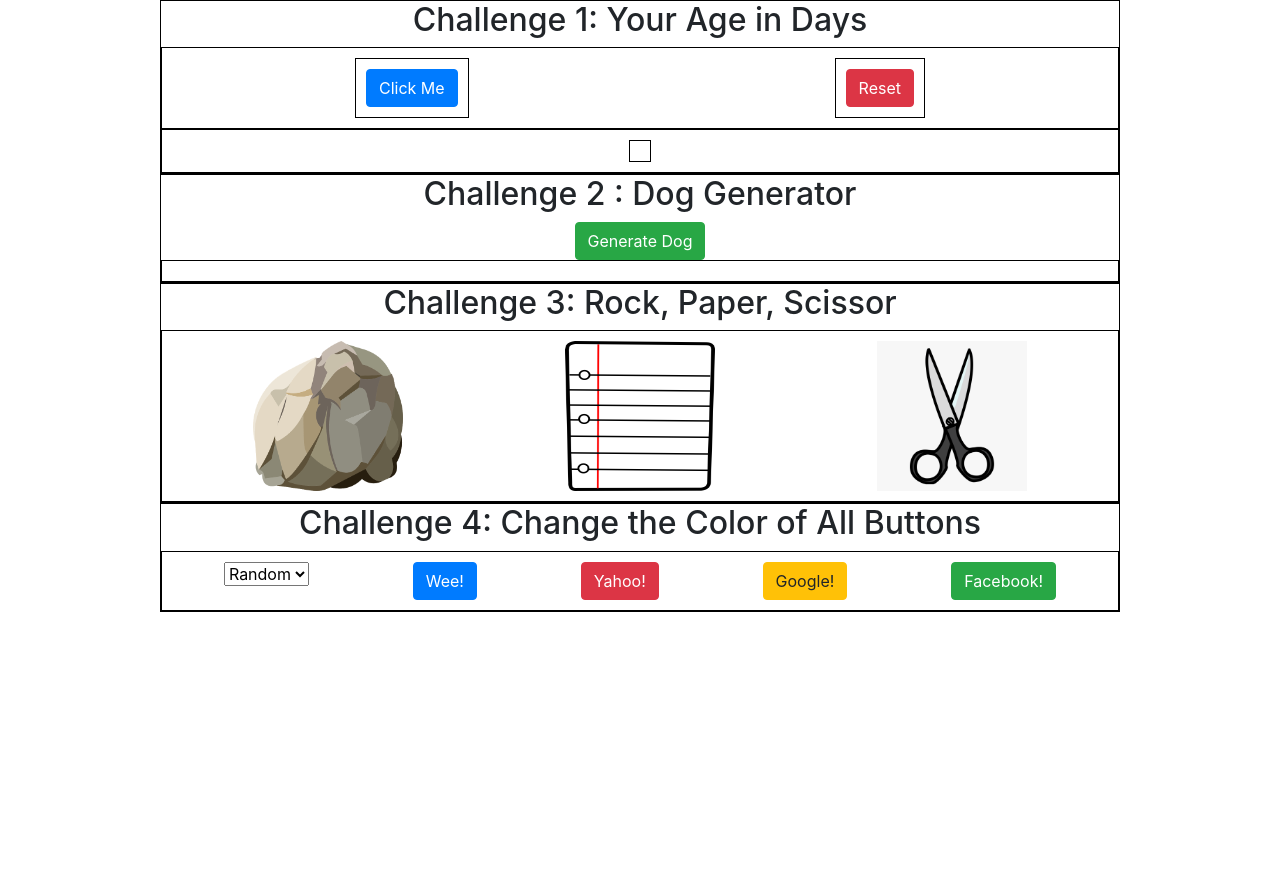
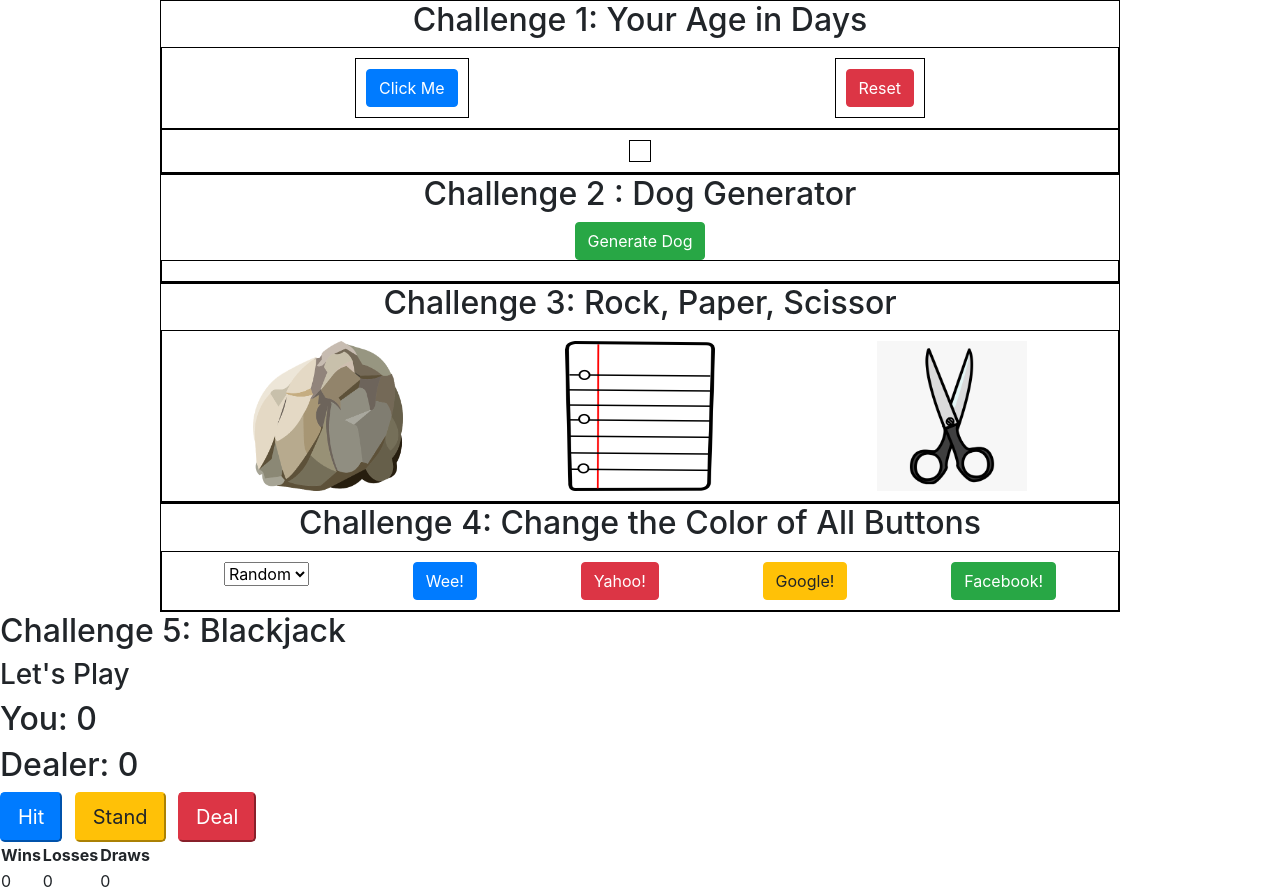
Before and after one commit to DaminduSandaruwan/JavaScriptBasics, a plain HTML site: page CHALLENGE/index.html in a window 1280 px wide. Before the commit the page ends 800 px from the top, so only its background shows below. Drawn offline with nearby package versions, Linux system fonts and the light colour scheme.

Commit message:
HTML part of blackjack

```diff
--- a/CHALLENGE/index.html
+++ b/CHALLENGE/index.html
@@ -65,6 +65,42 @@
         </div>
     </div>
 
+    <!-- CHALLENGE 5 -->
+    <div class="container-5">
+        <h2>Challenge 5: Blackjack</h2>
+        <h3><span id="blackjack-result">Let's Play</span></h3>
+        <div class="flex-blackjack-row-1">
+            <div id="your-box">
+                <h2>You: <span id="your-blackjack-result">0</span></h2>
+            </div>
+
+            <div id="dealer-box">
+                <h2>Dealer: <span id="dealer-blackjack-result">0</span></h2>
+            </div>
+        </div>
+        <div class="flex-blackjack-row-2">
+            <div>
+                <button class="btn-lg btn-primary mr-2" id="blackjack-hit-button">Hit</button>
+                <button class="btn-lg btn-warning mr-2" id="blackjack-stand-button">Stand</button>
+                <button class="btn-lg btn-danger mr-2" id="blackjack-deal-button">Deal</button>
+            </div>
+        </div>
+        <div class="flex-blackjack-row-3">
+            <table>
+                <tr>
+                    <th>Wins</th>
+                    <th>Losses</th>
+                    <th>Draws</th>
+                </tr>
+                <tr>
+                    <td><span id="wins">0</span></td>
+                    <td><span id="losses">0</span></td>
+                    <td><span id="draws">0</span></td>
+                </tr>
+            </table>
+        </div>
+    </div>
+
     <script src="js/script.js"></script>
 </body>
 </html>
--- a/CHALLENGE/js/script.js
+++ b/CHALLENGE/js/script.js
@@ -156,3 +156,5 @@
         all_button[i].classList.add(choices[randomNumber]);
     }
 }
+
+//CHALLENGE 5
```
